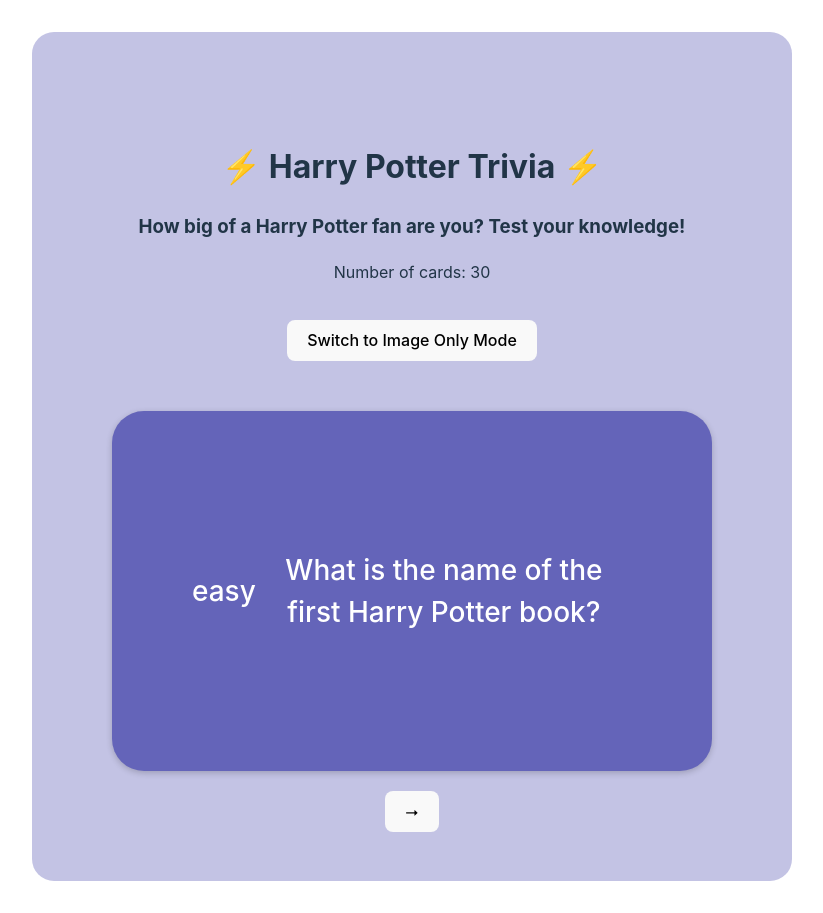
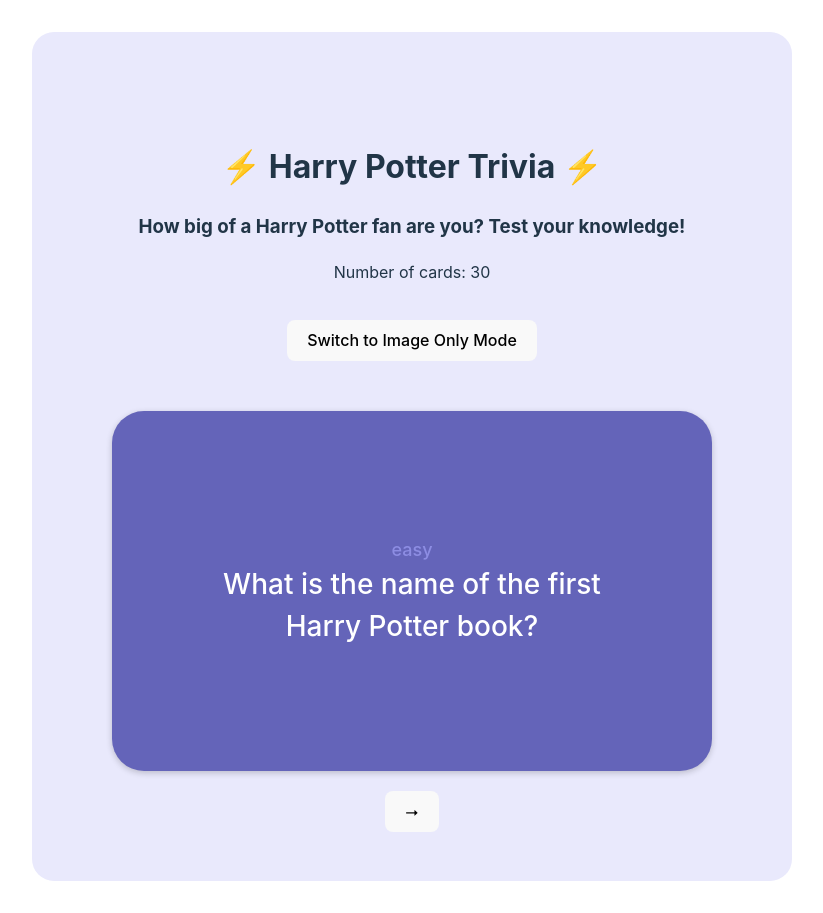
Before and after one commit to h42codes/project-flashcards, a React (Vite) app: page / in a window 1280 px wide. Shown: the whole page, without its empty margins (228-1051 px from the left). Built offline with nearby package versions, Linux system fonts and the light colour scheme.

Commit message:
Edit styling

```diff
--- a/src/App.css
+++ b/src/App.css
@@ -20,7 +20,7 @@
 }
 
 .App {
-  background-color: #c3c3e4;
+  background-color: #e9e9fc;
   /* padding: 90px 0px; */
   padding-top: 90px;
   padding-bottom: 60px;
--- a/src/components/Flashcard.css
+++ b/src/components/Flashcard.css
@@ -29,6 +29,7 @@
   box-shadow: 0 2px 6px rgba(0, 0, 0, 0.2);
   position: absolute;
   display: flex;
+  flex-direction: column;
   justify-content: center;
   align-items: center;
   font-size: 28px;
@@ -37,7 +38,7 @@
 }
 
 .card-front {
-  background-color: #6464b9;
+  /* background-color: #6464b9; */
   color: #fff;
 }
 
@@ -49,3 +50,26 @@
 .flipped {
   --rotate-X: 180deg;
 }
+
+.card-front img {
+  height: 300px;
+  border-radius: 5px;
+  margin-top: 8px;
+}
+
+.hard {
+  background-color: #2d2d71;
+}
+
+.medium {
+  background-color: #3a3a94;
+}
+
+.easy {
+  background-color: #6464b9;
+}
+
+.category {
+  font-size: 18px;
+  color: #a8a8ff99;
+}
```
